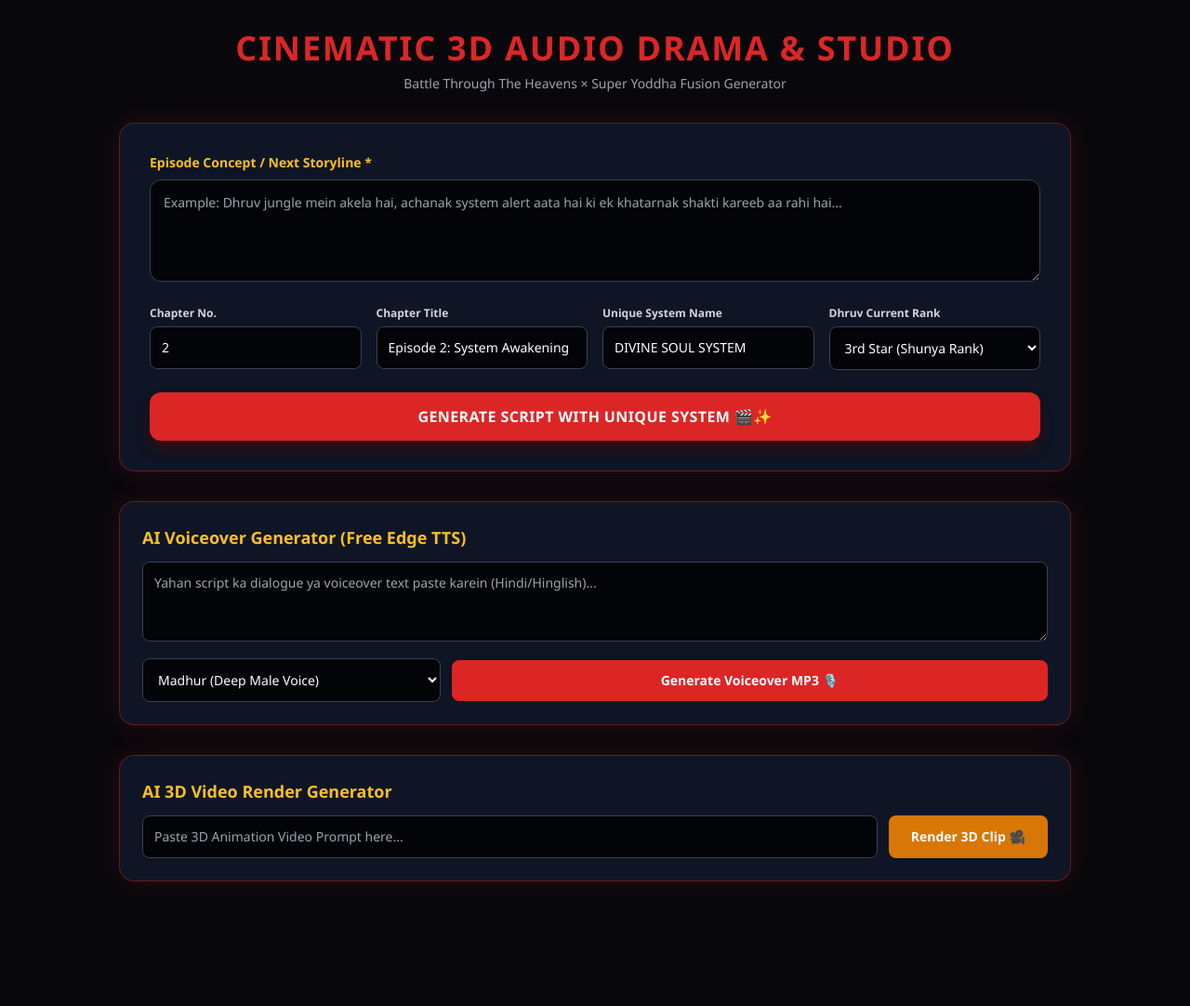
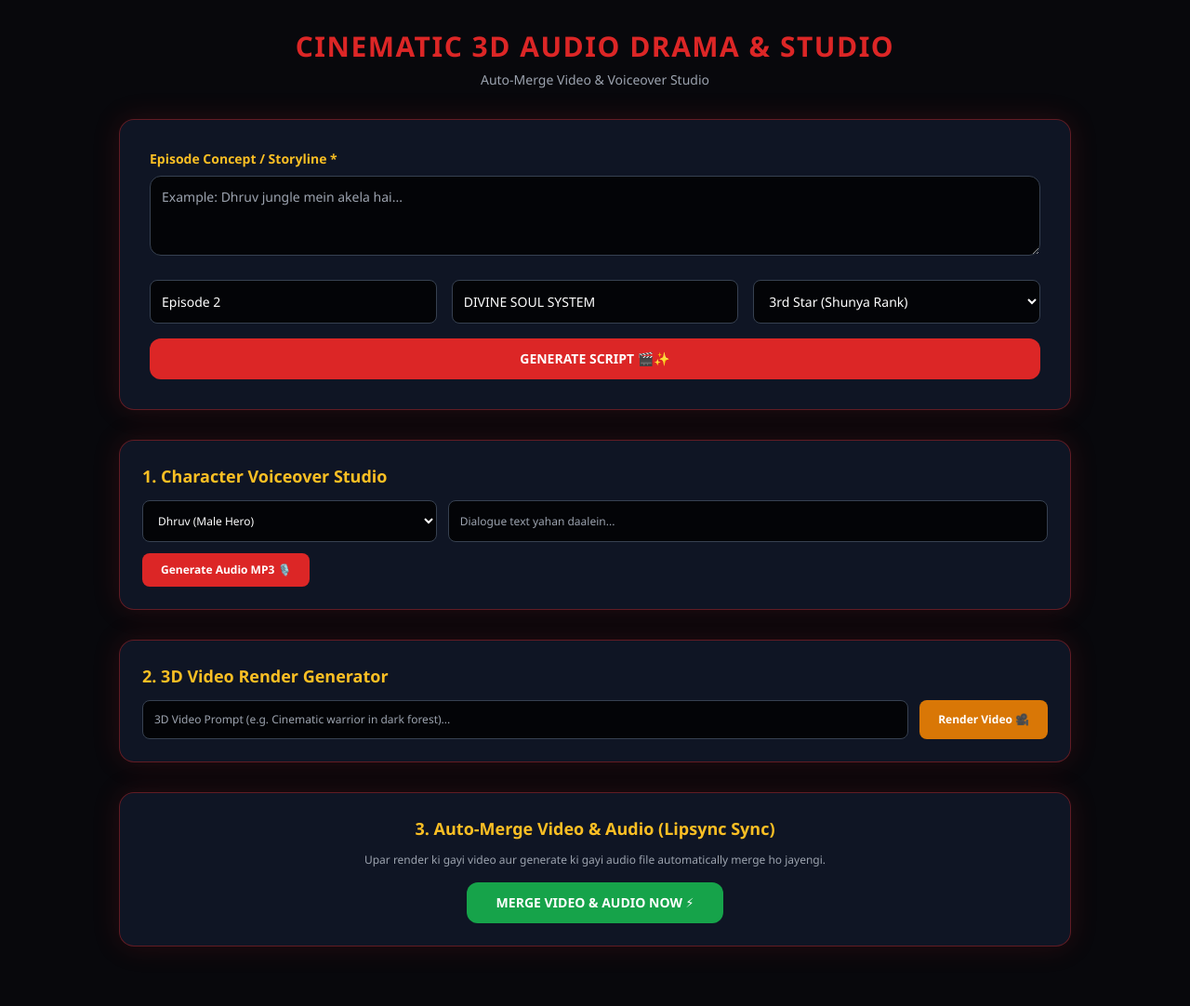
Before and after one commit to badmashromeo0007-design/-, a Flask app: page / in a window 1280 px wide. Shown: the whole page at 93% size. Before the commit the page ends 951 px from the top, so only its background shows below. Run offline with Flask 3, Linux system fonts and the light colour scheme; some libraries are stand-ins or nearby versions.

Commit message:
Update index.html

```diff
--- a/templates/index.html
+++ b/templates/index.html
@@ -3,228 +3,160 @@
 <head>
     <meta charset="UTF-8">
     <meta name="viewport" content="width=device-width, initial-scale=1.0">
-    <title>3D Cinematic Audio Drama Studio - BTTH x Super Yoddha</title>
+    <title>3D Cinematic Audio Drama Studio</title>
     <script src="https://cdn.tailwindcss.com"></script>
     <style>
         body { background-color: #08080c; color: #f3f4f6; font-family: 'Segoe UI', Tahoma, Geneva, Verdana, sans-serif; }
         .red-glow { border: 1px solid rgba(220, 38, 38, 0.4); box-shadow: 0 0 30px rgba(220, 38, 38, 0.15); }
-        .custom-scrollbar::-webkit-scrollbar { width: 8px; }
-        .custom-scrollbar::-webkit-scrollbar-track { background: #0f0f15; }
-        .custom-scrollbar::-webkit-scrollbar-thumb { background: #374151; border-radius: 4px; }
-        .custom-scrollbar::-webkit-scrollbar-thumb:hover { background: #ef4444; }
     </style>
 </head>
-<body class="min-h-screen py-8 px-4 custom-scrollbar">
+<body class="min-h-screen py-8 px-4">
     <div class="max-w-5xl mx-auto">
-        <!-- Header -->
         <header class="text-center mb-8">
-            <h1 class="text-2xl md:text-4xl font-black text-red-600 tracking-wider">CINEMATIC 3D AUDIO DRAMA & STUDIO</h1>
-            <p class="text-gray-400 text-xs md:text-sm mt-2">Battle Through The Heavens × Super Yoddha Fusion Generator</p>
+            <h1 class="text-xl md:text-3xl font-black text-red-600 tracking-wider">CINEMATIC 3D AUDIO DRAMA & STUDIO</h1>
+            <p class="text-gray-400 text-xs md:text-sm mt-2">Auto-Merge Video & Voiceover Studio</p>
         </header>
 
         <!-- Control Panel -->
         <div class="red-glow bg-gray-900/90 rounded-2xl p-6 md:p-8 backdrop-blur-md mb-8">
             <div class="mb-5">
-                <label class="block text-sm font-bold text-amber-400 mb-2">Episode Concept / Next Storyline *</label>
-                <textarea id="story_summary" rows="4" class="w-full bg-black/80 border border-gray-700 rounded-xl p-3.5 text-white focus:outline-none focus:border-red-500 text-sm" placeholder="Example: Dhruv jungle mein akela hai, achanak system alert aata hai ki ek khatarnak shakti kareeb aa rahi hai..."></textarea>
+                <label class="block text-sm font-bold text-amber-400 mb-2">Episode Concept / Storyline *</label>
+                <textarea id="story_summary" rows="3" class="w-full bg-black/80 border border-gray-700 rounded-xl p-3 text-white text-sm" placeholder="Example: Dhruv jungle mein akela hai..."></textarea>
             </div>
-
-            <div class="grid grid-cols-1 md:grid-cols-4 gap-4 mb-6">
-                <div>
-                    <label class="block text-xs font-semibold text-gray-300 mb-1.5">Chapter No.</label>
-                    <input type="number" id="chapter_number" value="2" class="w-full bg-black/80 border border-gray-700 rounded-lg p-3 text-white text-sm">
-                </div>
-                <div>
-                    <label class="block text-xs font-semibold text-gray-300 mb-1.5">Chapter Title</label>
-                    <input type="text" id="chapter_title" value="Episode 2: System Awakening" class="w-full bg-black/80 border border-gray-700 rounded-lg p-3 text-white text-sm">
-                </div>
-                <div>
-                    <label class="block text-xs font-semibold text-gray-300 mb-1.5">Unique System Name</label>
-                    <input type="text" id="system_name" value="DIVINE SOUL SYSTEM" class="w-full bg-black/80 border border-gray-700 rounded-lg p-3 text-white text-sm">
-                </div>
-                <div>
-                    <label class="block text-xs font-semibold text-gray-300 mb-1.5">Dhruv Current Rank</label>
-                    <select id="dhruv_rank" class="w-full bg-black/80 border border-gray-700 rounded-lg p-3 text-white text-sm">
-                        <option value="3rd Star (Shunya Rank)">3rd Star (Shunya Rank)</option>
-                        <option value="5th Star (Awakening Stage)">5th Star (Awakening Stage)</option>
-                        <option value="Dou Zhe Stage (Initial Warrior)">Dou Zhe Stage (Initial Warrior)</option>
-                        <option value="Dou Shi Stage (Master Level)">Dou Shi Stage (Master Level)</option>
-                    </select>
-                </div>
+            <div class="grid grid-cols-1 md:grid-cols-3 gap-4 mb-4">
+                <input type="text" id="chapter_title" value="Episode 2" class="bg-black/80 border border-gray-700 rounded-lg p-3 text-white text-sm">
+                <input type="text" id="system_name" value="DIVINE SOUL SYSTEM" class="bg-black/80 border border-gray-700 rounded-lg p-3 text-white text-sm">
+                <select id="dhruv_rank" class="bg-black/80 border border-gray-700 rounded-lg p-3 text-white text-sm">
+                    <option value="3rd Star (Shunya Rank)">3rd Star (Shunya Rank)</option>
+                    <option value="Dou Zhe Stage">Dou Zhe Stage</option>
+                </select>
             </div>
-
-            <button onclick="generateScript()" id="genBtn" class="w-full bg-red-600 hover:bg-red-700 text-white font-extrabold py-3.5 px-6 rounded-xl transition tracking-wide shadow-lg shadow-red-950/80 text-sm md:text-base">
-                GENERATE SCRIPT WITH UNIQUE SYSTEM 🎬✨
-            </button>
+            <button onclick="generateScript()" id="genBtn" class="w-full bg-red-600 hover:bg-red-700 text-white font-extrabold py-3 rounded-xl text-sm">GENERATE SCRIPT 🎬✨</button>
         </div>
 
-        <!-- AI Voiceover Studio (Edge TTS) -->
+        <!-- Voiceover Studio -->
         <div class="red-glow bg-gray-900/90 rounded-2xl p-6 backdrop-blur-md mb-8">
-            <h2 class="text-lg font-bold text-amber-400 mb-3">AI Voiceover Generator (Free Edge TTS)</h2>
-            <div class="space-y-3">
-                <textarea id="voice_text_input" rows="3" placeholder="Yahan script ka dialogue ya voiceover text paste karein (Hindi/Hinglish)..." class="w-full bg-black/80 border border-gray-700 rounded-lg p-3 text-white text-xs md:text-sm"></textarea>
-                <div class="flex flex-col md:flex-row gap-3 items-center">
-                    <select id="voice_type" class="w-full md:w-1/3 bg-black/80 border border-gray-700 rounded-lg p-3 text-white text-xs md:text-sm">
-                        <option value="hi-IN-MadhurNeural">Madhur (Deep Male Voice)</option>
-                        <option value="hi-IN-SwaraNeural">Swara (Female Voice)</option>
-                    </select>
-                    <button onclick="generateAudio()" id="audBtn" class="w-full md:w-2/3 bg-red-600 hover:bg-red-700 text-white font-bold py-3 px-6 rounded-lg text-xs md:text-sm transition">
-                        Generate Voiceover MP3 🎙️
-                    </button>
-                </div>
+            <h2 class="text-lg font-bold text-amber-400 mb-3">1. Character Voiceover Studio</h2>
+            <div class="grid grid-cols-1 md:grid-cols-3 gap-3 mb-3">
+                <select id="voice_type" class="bg-black/80 border border-gray-700 rounded-lg p-3 text-white text-xs">
+                    <option value="hi-IN-MadhurNeural">Dhruv (Male Hero)</option>
+                    <option value="hi-IN-SwaraNeural">Lara (Heroine)</option>
+                </select>
+                <input type="text" id="voice_text_input" placeholder="Dialogue text yahan daalein..." class="md:col-span-2 bg-black/80 border border-gray-700 rounded-lg p-3 text-white text-xs">
             </div>
-            <div id="audioContainer" class="mt-4 hidden text-center">
-                <p class="text-xs text-green-400 mb-2">Voiceover MP3 Ready!</p>
-                <audio id="renderedAudio" controls class="w-full max-w-xl mx-auto rounded-xl border border-red-500 shadow-xl"></audio>
+            <button onclick="generateAudio()" id="audBtn" class="bg-red-600 hover:bg-red-700 text-white font-bold py-2.5 px-5 rounded-lg text-xs">Generate Audio MP3 🎙️</button>
+            <div id="audioContainer" class="mt-3 hidden">
+                <audio id="renderedAudio" controls class="w-full"></audio>
             </div>
         </div>
 
-        <!-- AI Video Rendering Studio -->
+        <!-- Video Generator -->
         <div class="red-glow bg-gray-900/90 rounded-2xl p-6 backdrop-blur-md mb-8">
-            <h2 class="text-lg font-bold text-amber-400 mb-3">AI 3D Video Render Generator</h2>
-            <div class="flex flex-col md:flex-row gap-3">
-                <input type="text" id="video_prompt_input" placeholder="Paste 3D Animation Video Prompt here..." class="flex-1 bg-black/80 border border-gray-700 rounded-lg p-3 text-white text-xs md:text-sm">
-                <button onclick="generateVideo()" id="vidBtn" class="bg-amber-600 hover:bg-amber-700 text-white font-bold py-3 px-6 rounded-lg text-xs md:text-sm transition">
-                    Render 3D Clip 🎥
-                </button>
+            <h2 class="text-lg font-bold text-amber-400 mb-3">2. 3D Video Render Generator</h2>
+            <div class="flex gap-3">
+                <input type="text" id="video_prompt_input" placeholder="3D Video Prompt (e.g. Cinematic warrior in dark forest)..." class="flex-1 bg-black/80 border border-gray-700 rounded-lg p-3 text-white text-xs">
+                <button onclick="generateVideo()" id="vidBtn" class="bg-amber-600 hover:bg-amber-700 text-white font-bold py-3 px-5 rounded-lg text-xs">Render Video 🎥</button>
             </div>
-            <div id="videoContainer" class="mt-4 hidden text-center">
-                <p class="text-xs text-green-400 mb-2">3D Video Render Complete!</p>
-                <video id="renderedVideo" controls class="w-full max-w-xl mx-auto rounded-xl border border-red-500 shadow-xl"></video>
+            <div id="videoContainer" class="mt-3 hidden">
+                <video id="renderedVideo" controls class="w-full max-w-md mx-auto rounded-lg"></video>
             </div>
         </div>
 
-        <!-- Output Section -->
-        <div id="outputSection" class="hidden red-glow bg-gray-900/90 rounded-2xl p-6 md:p-8 backdrop-blur-md">
-            <div class="flex justify-between items-center mb-4 border-b border-gray-800 pb-3">
-                <h2 class="text-lg md:text-xl font-bold text-amber-400">Cinematic Script & System Logs</h2>
-                <button onclick="copyOutput()" class="bg-gray-800 hover:bg-gray-700 text-gray-300 text-xs px-3 py-1.5 rounded border border-gray-600">Copy Script 📋</button>
+        <!-- Auto Merge Studio -->
+        <div class="red-glow bg-gray-900/90 rounded-2xl p-6 backdrop-blur-md mb-8 text-center">
+            <h2 class="text-lg font-bold text-amber-400 mb-3">3. Auto-Merge Video & Audio (Lipsync Sync)</h2>
+            <p class="text-xs text-gray-400 mb-4">Upar render ki gayi video aur generate ki gayi audio file automatically merge ho jayengi.</p>
+            <button onclick="mergeMedia()" id="mergeBtn" class="bg-green-600 hover:bg-green-700 text-white font-extrabold py-3 px-8 rounded-xl text-sm">MERGE VIDEO & AUDIO NOW ⚡</button>
+            <div id="finalContainer" class="mt-4 hidden">
+                <p class="text-xs text-green-400 mb-2">Final Synchronized Video Ready!</p>
+                <video id="finalVideo" controls class="w-full max-w-xl mx-auto rounded-xl border border-green-500 shadow-2xl"></video>
             </div>
-            <div id="resultContent" class="pl-4 border-l-4 border-red-500 whitespace-pre-wrap text-gray-200 leading-relaxed font-mono text-xs md:text-sm"></div>
+        </div>
+
+        <!-- Script Output -->
+        <div id="outputSection" class="hidden red-glow bg-gray-900/90 rounded-2xl p-6 backdrop-blur-md">
+            <h2 class="text-lg font-bold text-amber-400 mb-2">Generated Script</h2>
+            <div id="resultContent" class="whitespace-pre-wrap text-gray-200 font-mono text-xs"></div>
         </div>
     </div>
 
     <script>
+        let currentAudioPath = "";
+        let currentVideoUrl = "";
+
         async function generateScript() {
             const story_summary = document.getElementById('story_summary').value;
-            const chapter_number = document.getElementById('chapter_number').value;
             const chapter_title = document.getElementById('chapter_title').value;
             const system_name = document.getElementById('system_name').value;
             const dhruv_rank = document.getElementById('dhruv_rank').value;
-            const num_scenes = document.getElementById('num_scenes').value;
-            const btn = document.getElementById('genBtn');
-            const outputSection = document.getElementById('outputSection');
-            const resultContent = document.getElementById('resultContent');
-
-            if (!story_summary.trim()) {
-                alert('Kripya episode ka concept ya summary daalein!');
-                return;
-            }
-
-            btn.disabled = true;
-            btn.innerText = 'Creating Script with Unique System Logs...';
-            outputSection.classList.add('hidden');
-
-            try {
-                const response = await fetch('/generate', {
-                    method: 'POST',
-                    headers: { 'Content-Type': 'application/json' },
-                    body: JSON.stringify({ story_summary, chapter_number, chapter_title, system_name, dhruv_rank, num_scenes })
-                });
-
-                const data = await response.json();
-                if (data.success) {
-                    resultContent.innerText = data.result;
-                    outputSection.classList.remove('hidden');
-                } else {
-                    alert('Error: ' + data.error);
-                }
-            } catch (err) {
-                alert('Connection Error!');
-                console.error(err);
-            } finally {
-                btn.disabled = false;
-                btn.innerText = 'GENERATE SCRIPT WITH UNIQUE SYSTEM 🎬✨';
+            const res = await fetch('/generate', {
+                method: 'POST',
+                headers: {'Content-Type': 'application/json'},
+                body: JSON.stringify({story_summary, chapter_title, system_name, dhruv_rank})
+            });
+            const data = await res.json();
+            if(data.success) {
+                document.getElementById('resultContent').innerText = data.result;
+                document.getElementById('outputSection').classList.remove('hidden');
             }
         }
 
         async function generateAudio() {
             const text = document.getElementById('voice_text_input').value;
             const voice_type = document.getElementById('voice_type').value;
-            const btn = document.getElementById('audBtn');
-            const container = document.getElementById('audioContainer');
-            const audioElem = document.getElementById('renderedAudio');
-
-            if (!text.trim()) {
-                alert('Kripya voiceover ke liye text daalein!');
-                return;
-            }
-
-            btn.disabled = true;
-            btn.innerText = 'Generating Voiceover MP3...';
-
-            try {
-                const response = await fetch('/generate-audio', {
-                    method: 'POST',
-                    headers: { 'Content-Type': 'application/json' },
-                    body: JSON.stringify({ text, voice_type })
-                });
-
-                const data = await response.json();
-                if (data.success && data.audio_url) {
-                    audioElem.src = data.audio_url;
-                    container.classList.remove('hidden');
-                    audioElem.play();
-                } else {
-                    alert('Audio Error: ' + (data.error || 'Failed'));
-                }
-            } catch (err) {
-                alert('Audio Generation Failed!');
-            } finally {
-                btn.disabled = false;
-                btn.innerText = 'Generate Voiceover MP3 🎙️';
+            const res = await fetch('/generate-audio', {
+                method: 'POST',
+                headers: {'Content-Type': 'application/json'},
+                body: JSON.stringify({text, voice_type})
+            });
+            const data = await res.json();
+            if(data.success) {
+                currentAudioPath = data.audio_url;
+                const audioElem = document.getElementById('renderedAudio');
+                audioElem.src = data.audio_url;
+                document.getElementById('audioContainer').classList.remove('hidden');
             }
         }
 
         async function generateVideo() {
             const prompt = document.getElementById('video_prompt_input').value;
-            const btn = document.getElementById('vidBtn');
-            const container = document.getElementById('videoContainer');
-            const videoElem = document.getElementById('renderedVideo');
-
-            if (!prompt.trim()) {
-                alert('Kripya Video Prompt paste karein!');
-                return;
-            }
-
-            btn.disabled = true;
-            btn.innerText = 'Rendering 3D Clip... (1-2 mins)';
-
-            try {
-                const response = await fetch('/generate-video', {
-                    method: 'POST',
-                    headers: { 'Content-Type': 'application/json' },
-                    body: JSON.stringify({ prompt })
-                });
-
-                const data = await response.json();
-                if (data.success && data.video_url) {
-                    videoElem.src = data.video_url;
-                    container.classList.remove('hidden');
-                } else {
-                    alert('Video Render Error: ' + (data.error || 'API Token Required on Render'));
-                }
-            } catch (err) {
-                alert('Video Render Failed!');
-            } finally {
-                btn.disabled = false;
-                btn.innerText = 'Render 3D Clip 🎥';
+            const res = await fetch('/generate-video', {
+                method: 'POST',
+                headers: {'Content-Type': 'application/json'},
+                body: JSON.stringify({prompt})
+            });
+            const data = await res.json();
+            if(data.success) {
+                currentVideoUrl = data.video_url;
+                const videoElem = document.getElementById('renderedVideo');
+                videoElem.src = data.video_url;
+                document.getElementById('videoContainer').classList.remove('hidden');
             }
         }
 
-        function copyOutput() {
-            navigator.clipboard.writeText(document.getElementById('resultContent').innerText);
-            alert('Script copied to clipboard!');
+        async function mergeMedia() {
+            if(!currentVideoUrl || !currentAudioPath) {
+                alert('Pehle video render karein aur audio generate karein!');
+                return;
+            }
+            const btn = document.getElementById('mergeBtn');
+            btn.innerText = 'Merging Video & Audio... (Wait)';
+
+            const res = await fetch('/merge-media', {
+                method: 'POST',
+                headers: {'Content-Type': 'application/json'},
+                body: JSON.stringify({video_url: currentVideoUrl, audio_path: currentAudioPath})
+            });
+            const data = await res.json();
+            if(data.success) {
+                const finalVid = document.getElementById('finalVideo');
+                finalVid.src = data.final_video_url;
+                document.getElementById('finalContainer').classList.remove('hidden');
+                btn.innerText = 'MERGE SUCCESSFUL ✅';
+            } else {
+                alert('Merge Error: ' + data.error);
+                btn.innerText = 'MERGE VIDEO & AUDIO NOW ⚡';
+            }
         }
     </script>
 </body>
```
